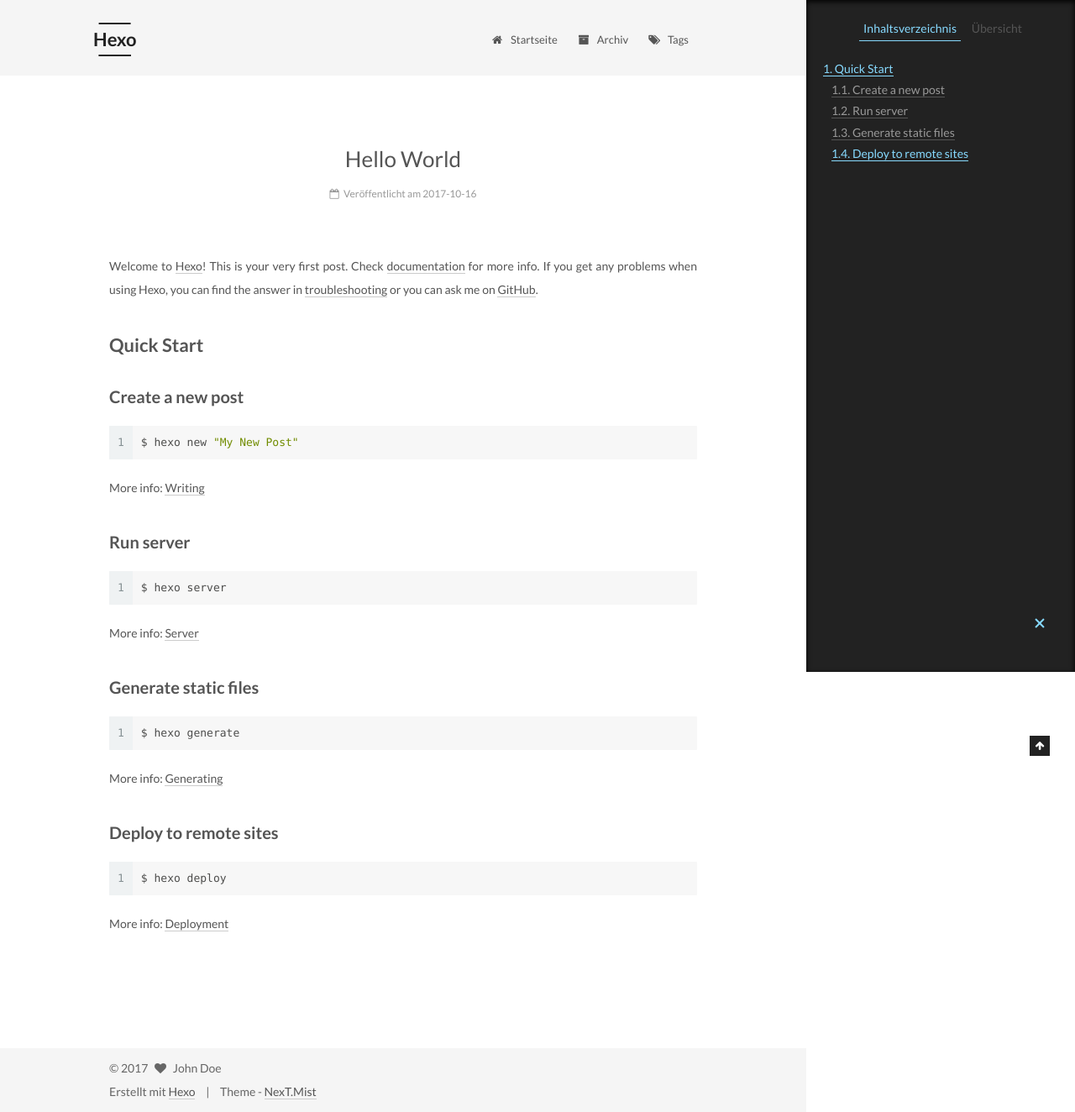
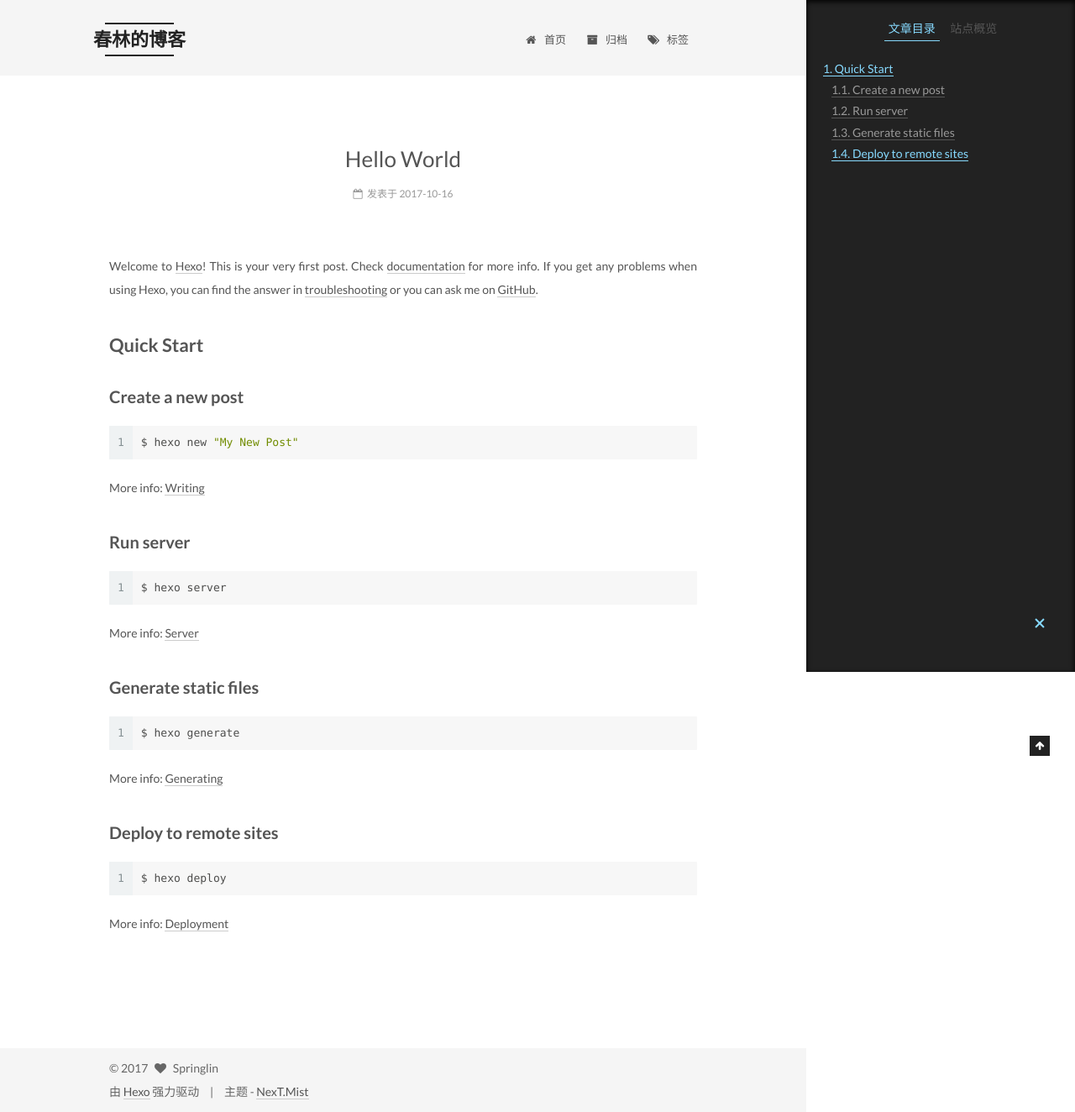
Before and after one commit to Springlin/gechunlin.github.io, a plain HTML site: page 2017/10/16/hello-world/index.html in a window 1280 px wide. Shown: the whole page at 84% size. Drawn offline with Linux system fonts and the light colour scheme.

Commit message:
Site updated: 2017-10-17 08:39:07

```diff
--- a/2017/10/16/hello-world/index.html
+++ b/2017/10/16/hello-world/index.html
@@ -5,7 +5,7 @@
 
 
 
-<html class="theme-next mist use-motion" lang="">
+<html class="theme-next mist use-motion" lang="zh-Hans">
 <head>
   <meta charset="UTF-8"/>
 <meta http-equiv="X-UA-Compatible" content="IE=edge" />
@@ -98,8 +98,9 @@
 <meta property="og:type" content="article">
 <meta property="og:title" content="Hello World">
 <meta property="og:url" content="http://yoursite.com/2017/10/16/hello-world/index.html">
-<meta property="og:site_name" content="Hexo">
+<meta property="og:site_name" content="春林的博客">
 <meta property="og:description" content="Welcome to Hexo! This is your very first post. Check documentation for more info. If you get any problems when using Hexo, you can find the answer in troubleshooting or you can ask me on GitHub. Quick">
+<meta property="og:locale" content="zh-Hans">
 <meta property="og:updated_time" content="2017-10-16T12:13:00.000Z">
 <meta name="twitter:card" content="summary">
 <meta name="twitter:title" content="Hello World">
@@ -118,7 +119,7 @@
     motion: true,
     duoshuo: {
       userId: '0',
-      author: 'Author'
+      author: '博主'
     },
     algolia: {
       applicationID: '',
@@ -138,7 +139,7 @@
 
 
 
-  <title>Hello World | Hexo</title>
+  <title>Hello World | 春林的博客</title>
 
 
 
@@ -156,7 +157,7 @@
 
 </head>
 
-<body itemscope itemtype="http://schema.org/WebPage" lang="">
+<body itemscope itemtype="http://schema.org/WebPage" lang="zh-Hans">
 
 
 
@@ -174,7 +175,7 @@
     <div class="custom-logo-site-title">
       <a href="/"  class="brand" rel="start">
         <span class="logo-line-before"><i></i></span>
-        <span class="site-title">Hexo</span>
+        <span class="site-title">春林的博客</span>
         <span class="logo-line-after"><i></i></span>
       </a>
     </div>
@@ -204,7 +205,7 @@
 
               <i class="menu-item-icon fa fa-fw fa-home"></i> <br />
 
-            Startseite
+            首页
           </a>
         </li>
 
@@ -214,7 +215,7 @@
 
               <i class="menu-item-icon fa fa-fw fa-archive"></i> <br />
 
-            Archiv
+            归档
           </a>
         </li>
 
@@ -224,7 +225,7 @@
 
               <i class="menu-item-icon fa fa-fw fa-tags"></i> <br />
 
-            Tags
+            标签
           </a>
         </li>
 
@@ -264,13 +265,13 @@
     <link itemprop="mainEntityOfPage" href="http://yoursite.com/2017/10/16/hello-world/">
 
     <span hidden itemprop="author" itemscope itemtype="http://schema.org/Person">
-      <meta itemprop="name" content="John Doe">
+      <meta itemprop="name" content="Springlin">
       <meta itemprop="description" content="">
       <meta itemprop="image" content="/images/avatar.gif">
     </span>
 
     <span hidden itemprop="publisher" itemscope itemtype="http://schema.org/Organization">
-      <meta itemprop="name" content="Hexo">
+      <meta itemprop="name" content="春林的博客">
     </span>
 
 
@@ -288,9 +289,9 @@
                 <i class="fa fa-calendar-o"></i>
               </span>
 
-                <span class="post-meta-item-text">Veröffentlicht am</span>
+                <span class="post-meta-item-text">发表于</span>
 
-              <time title="Post created" itemprop="dateCreated datePublished" datetime="2017-10-16T20:13:00+08:00">
+              <time title="创建于" itemprop="dateCreated datePublished" datetime="2017-10-16T20:13:00+08:00">
                 2017-10-16
               </time>
 
@@ -407,10 +408,10 @@
 
         <ul class="sidebar-nav motion-element">
           <li class="sidebar-nav-toc sidebar-nav-active" data-target="post-toc-wrap" >
-            Inhaltsverzeichnis
+            文章目录
           </li>
           <li class="sidebar-nav-overview" data-target="site-overview">
-            Übersicht
+            站点概览
           </li>
         </ul>
 
@@ -419,8 +420,8 @@
         <div class="site-author motion-element" itemprop="author" itemscope itemtype="http://schema.org/Person">
           <img class="site-author-image" itemprop="image"
                src="/images/avatar.gif"
-               alt="John Doe" />
-          <p class="site-author-name" itemprop="name">John Doe</p>
+               alt="Springlin" />
+          <p class="site-author-name" itemprop="name">Springlin</p>
 
               <p class="site-description motion-element" itemprop="description"></p>
 
@@ -431,7 +432,7 @@
             <div class="site-state-item site-state-posts">
               <a href="/archives/">
                 <span class="site-state-item-count">1</span>
-                <span class="site-state-item-name">Artikel</span>
+                <span class="site-state-item-name">日志</span>
               </a>
             </div>
 
@@ -496,16 +497,16 @@
   <span class="with-love">
     <i class="fa fa-heart"></i>
   </span>
-  <span class="author" itemprop="copyrightHolder">John Doe</span>
+  <span class="author" itemprop="copyrightHolder">Springlin</span>
 </div>
 
 
 <div class="powered-by">
-  Erstellt mit  <a class="theme-link" href="https://hexo.io">Hexo</a>
+  由 <a class="theme-link" href="https://hexo.io">Hexo</a> 强力驱动
 </div>
 
 <div class="theme-info">
-  Theme -
+  主题 -
   <a class="theme-link" href="https://github.com/iissnan/hexo-theme-next">
     NexT.Mist
   </a>
--- a/css/main.css
+++ b/css/main.css
@@ -1807,7 +1807,7 @@ pre .javascript .function {
   width: 4px;
   height: 4px;
   border-radius: 50%;
-  background: #c1404f;
+  background: #889d7a;
 }
 .links-of-blogroll {
   font-size: 13px;
```
Also changed, not shown: archives/2017/10/index.html (+19 -18 lines), archives/2017/index.html (+19 -18 lines), archives/index.html (+19 -18 lines), index.html (+22 -21 lines).
